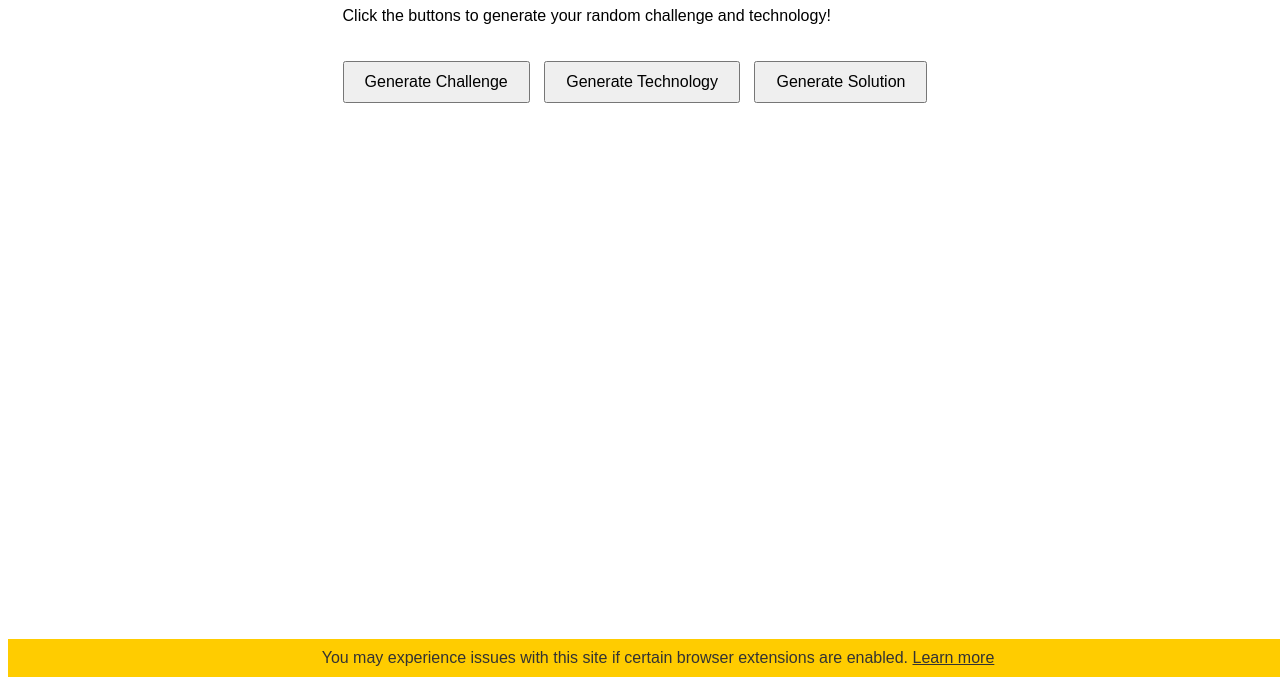
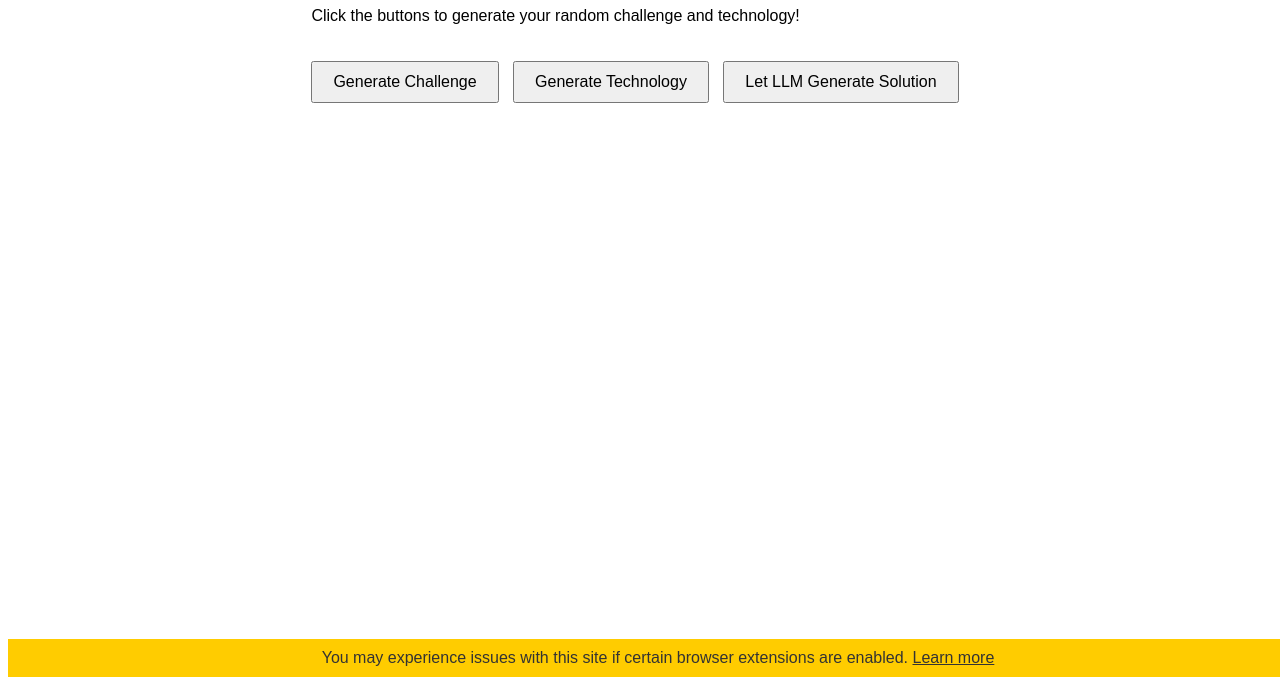
Before and after one commit to hansero/DigitalHealthGame.io, a plain HTML site: page index.html in a window 1280 px wide. Shown: the part 123-800 px from the top of the page. Drawn offline with Linux system fonts and the light colour scheme.

Commit message:
Update index.html

```diff
--- a/index.html
+++ b/index.html
@@ -49,7 +49,7 @@
         <p>Click the buttons to generate your random challenge and technology!</p>
         <button onclick="generateRandom('challenge')">Generate Challenge</button>
         <button onclick="generateRandom('technology')">Generate Technology</button>
-        <button onclick="generateSolution()">Generate Solution</button>
+        <button onclick="generateSolution()">Let LLM Generate Solution</button>
         <div class="result">
             <p id="challenge"></p>
             <p id="technology"></p>
```
